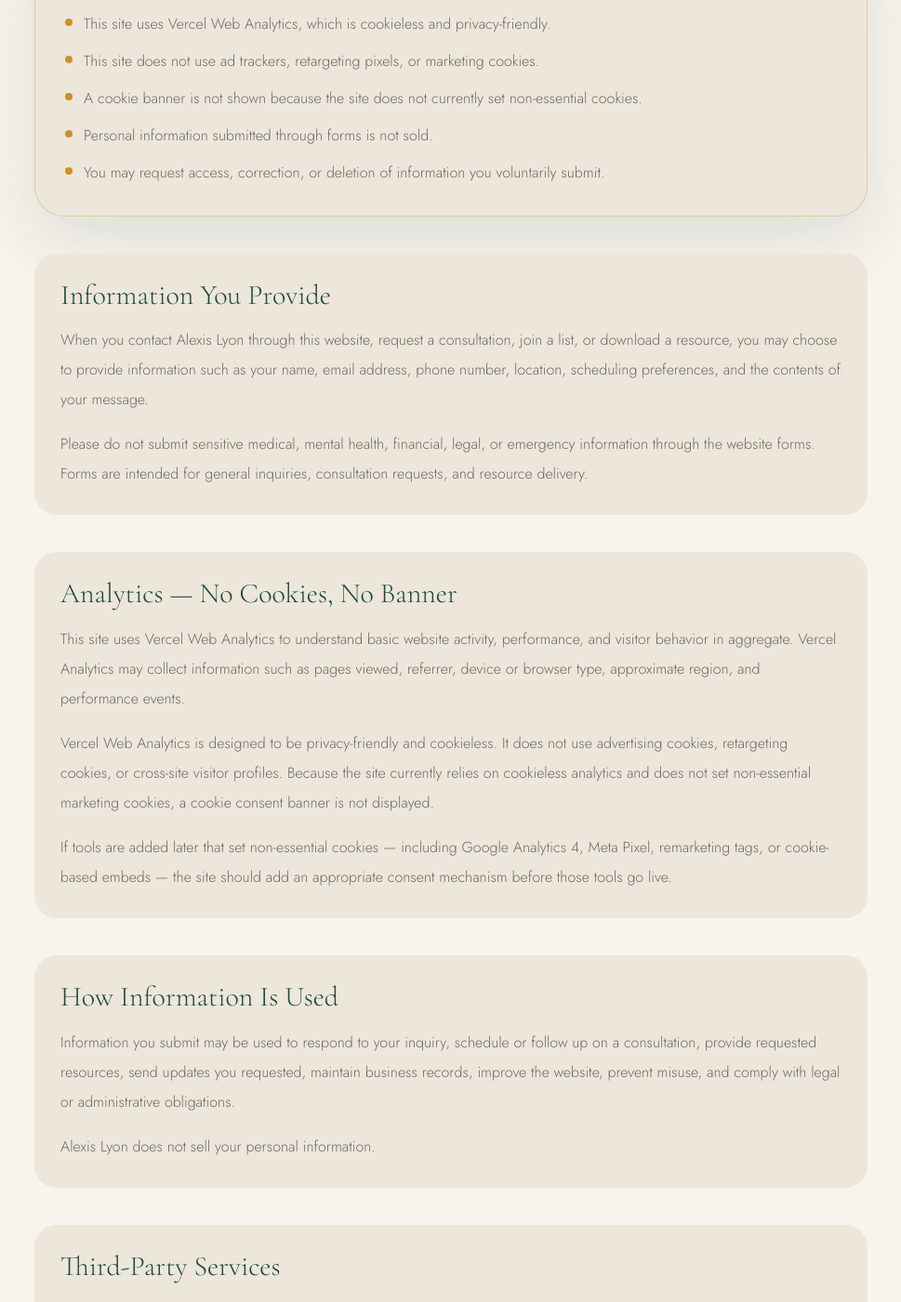
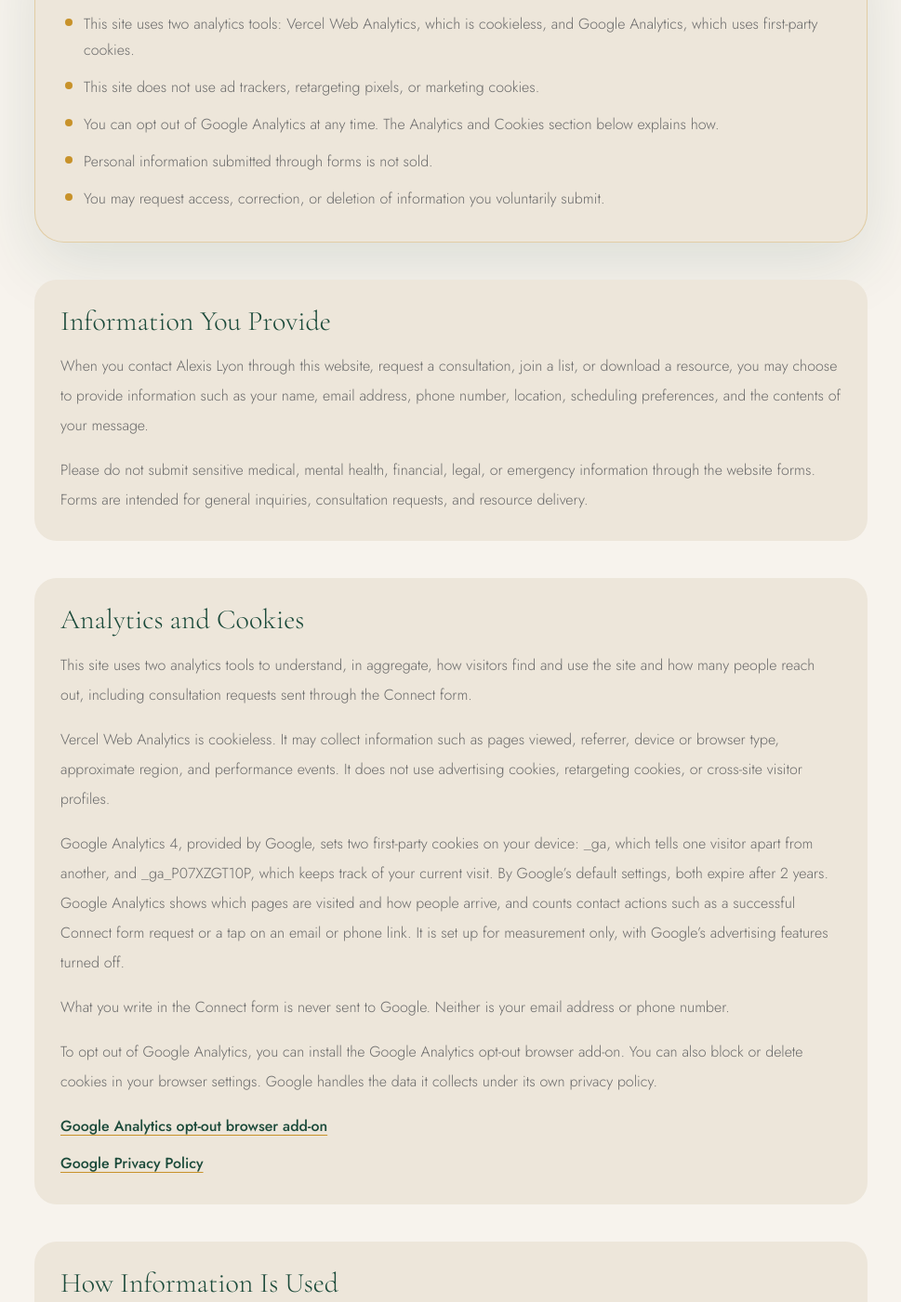
Before and after one commit to stephen-huskytail/alexislyon, a Next.js app: page /privacy-policy in a window 1280 px wide. Shown: the part 380-1781 px from the top of the page at 93% size, without its empty margins (155-1124 px from the left). Built offline with nearby package versions, Linux system fonts and the light colour scheme.

Commit message:
HUS-782: correct analytics disclosure and CTA lead counting (#11)

```diff
--- a/app/privacy-policy/page.tsx
+++ b/app/privacy-policy/page.tsx
@@ -4,22 +4,23 @@ import { Footer } from '@/components/Footer';
 
 export const metadata: Metadata = {
   title: 'Privacy Policy',
-  description: 'Privacy Policy for Alexis Lyon, including cookieless analytics, no cookie banner, contact forms, privacy rights, and data deletion.',
+  description: 'Privacy Policy for Alexis Lyon, including analytics and cookies, contact forms, privacy rights, and data deletion.',
   openGraph: {
     title: 'Privacy Policy',
-    description: 'Cookieless analytics, privacy rights, and data practices for alexislyon.com.',
-    images: [{ url: '/api/og?title=Privacy+Policy&sub=Cookieless+Analytics+and+Privacy+Rights', width: 1200, height: 630, alt: 'Privacy Policy' }]
+    description: 'Analytics, cookies, privacy rights, and data practices for alexislyon.com.',
+    images: [{ url: '/api/og?title=Privacy+Policy&sub=Analytics,+Cookies+and+Privacy+Rights', width: 1200, height: 630, alt: 'Privacy Policy' }]
   },
-  twitter: { card: 'summary_large_image', images: ['/api/og?title=Privacy+Policy&sub=Cookieless+Analytics+and+Privacy+Rights'] },
+  twitter: { card: 'summary_large_image', images: ['/api/og?title=Privacy+Policy&sub=Analytics,+Cookies+and+Privacy+Rights'] },
   alternates: { canonical: '/privacy-policy' }
 };
 
 const effectiveDate = 'May 6, 2026';
+const lastUpdated = 'October 17, 2026';
 
 const highlights = [
-  'This site uses Vercel Web Analytics, which is cookieless and privacy-friendly.',
+  'This site uses two analytics tools: Vercel Web Analytics, which is cookieless, and Google Analytics, which uses first-party cookies.',
   'This site does not use ad trackers, retargeting pixels, or marketing cookies.',
-  'A cookie banner is not shown because the site does not currently set non-essential cookies.',
+  'You can opt out of Google Analytics at any time. The Analytics and Cookies section below explains how.',
   'Personal information submitted through forms is not sold.',
   'You may request access, correction, or deletion of information you voluntarily submit.'
 ];
@@ -33,11 +34,17 @@ const sections = [
     ]
   },
   {
-    title: 'Analytics — No Cookies, No Banner',
+    title: 'Analytics and Cookies',
     body: [
-      'This site uses Vercel Web Analytics to understand basic website activity, performance, and visitor behavior in aggregate. Vercel Analytics may collect information such as pages viewed, referrer, device or browser type, approximate region, and performance events.',
-      'Vercel Web Analytics is designed to be privacy-friendly and cookieless. It does not use advertising cookies, retargeting cookies, or cross-site visitor profiles. Because the site currently relies on cookieless analytics and does not set non-essential marketing cookies, a cookie consent banner is not displayed.',
-      'If tools are added later that set non-essential cookies — including Google Analytics 4, Meta Pixel, remarketing tags, or cookie-based embeds — the site should add an appropriate consent mechanism before those tools go live.'
+      'This site uses two analytics tools to understand, in aggregate, how visitors find and use the site and how many people reach out, including consultation requests sent through the Connect form.',
+      'Vercel Web Analytics is cookieless. It may collect information such as pages viewed, referrer, device or browser type, approximate region, and performance events. It does not use advertising cookies, retargeting cookies, or cross-site visitor profiles.',
+      'Google Analytics 4, provided by Google, sets two first-party cookies on your device: _ga, which tells one visitor apart from another, and _ga_P07XZGT10P, which keeps track of your current visit. By Google’s default settings, both expire after 2 years. Google Analytics shows which pages are visited and how people arrive, and counts contact actions such as a successful Connect form request or a tap on an email or phone link. It is set up for measurement only, with Google’s advertising features turned off.',
+      'What you write in the Connect form is never sent to Google. Neither is your email address or phone number.',
+      'To opt out of Google Analytics, you can install the Google Analytics opt-out browser add-on. You can also block or delete cookies in your browser settings. Google handles the data it collects under its own privacy policy.'
+    ],
+    links: [
+      { label: 'Google Analytics opt-out browser add-on', href: 'https://tools.google.com/dlpage/gaoptout' },
+      { label: 'Google Privacy Policy', href: 'https://policies.google.com/privacy' }
     ]
   },
   {
@@ -50,7 +57,7 @@ const sections = [
   {
     title: 'Third-Party Services',
     body: [
-      'This website may use trusted third-party services to host the site, measure traffic, process forms, deliver email, or embed media. These may include Vercel, email delivery providers, and other operational tools.',
+      'This website may use trusted third-party services to host the site, measure traffic, process forms, deliver email, or embed media. These may include Vercel, Google (for Google Analytics), email delivery providers, and other operational tools.',
       'Third-party services may process information only as needed to provide their services. If you interact with an embedded scheduler, email platform, video, payment tool, or other third-party feature, that provider may have its own privacy policy and terms.'
     ]
   },
@@ -104,7 +111,7 @@ export default function Privacy() {
         <div className="container max-w-4xl">
           <p className="eyebrow">Website privacy</p>
           <h1 className="display mt-5 text-4xl sm:text-5xl md:text-6xl text-forest">Privacy Policy</h1>
-          <p className="body-large mt-6 text-mid">Effective date: {effectiveDate}</p>
+          <p className="body-large mt-6 text-mid">Effective date: {effectiveDate} · Last updated: {lastUpdated}</p>
 
           <div className="mt-10 rounded-[2rem] border border-gold/30 bg-warm p-8 shadow-soft">
             <h2 className="display text-4xl text-forest">Short version</h2>
@@ -121,6 +128,15 @@ export default function Privacy() {
                 <h2 className="display text-3xl text-forest">{section.title}</h2>
                 <div className="mt-4 space-y-4 leading-8">
                   {section.body.map((paragraph) => <p key={paragraph}>{paragraph}</p>)}
+                  {section.links && (
+                    <ul className="space-y-2">
+                      {section.links.map((link) => (
+                        <li key={link.href}>
+                          <a className="font-medium text-forest underline decoration-gold underline-offset-4" href={link.href} target="_blank" rel="noopener noreferrer">{link.label}</a>
+                        </li>
+                      ))}
+                    </ul>
+                  )}
                 </div>
               </section>
             ))}
--- a/components/GoogleAnalytics.tsx
+++ b/components/GoogleAnalytics.tsx
@@ -17,7 +17,8 @@ export function GoogleAnalytics() {
       try {
         const url = new URL(href, window.location.href);
         if (url.origin === window.location.origin && url.pathname.replace(/\/$/, '') === '/connect') {
-          trackLead('form');
+          const link_location = link.closest('header') ? 'header' : link.closest('footer') ? 'footer' : 'content';
+          window.gtag?.('event', 'cta_click', { link_location });
         }
       } catch {
         // Ignore non-URL links without changing navigation.
```
